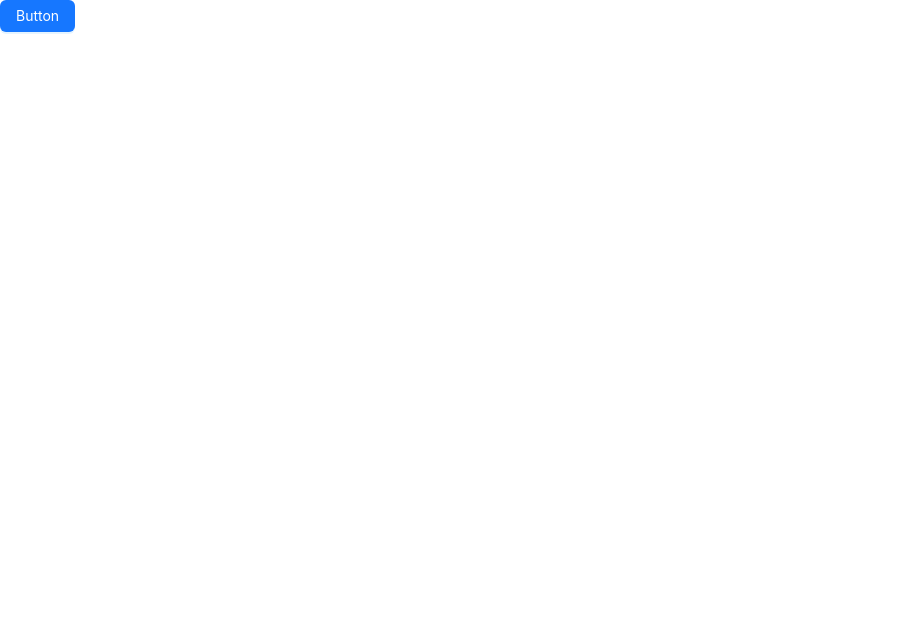
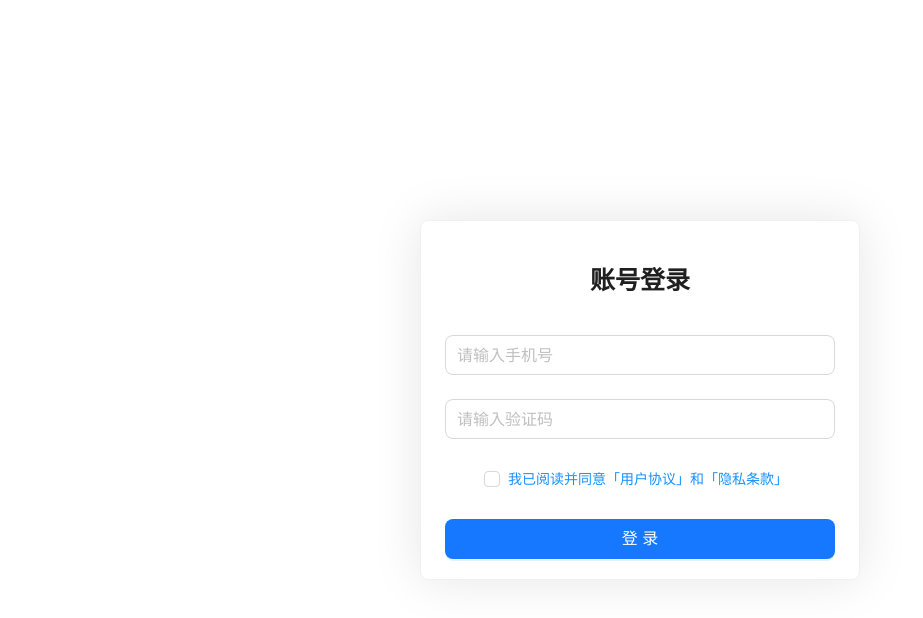
Before and after one commit to pupu22/geek-pc, a React (Create React App) app: page /login in a window 1280 px wide. Shown: the top 618 px of the page, without its empty margins (0-923 px from the left). Built offline with nearby package versions, Linux system fonts and the light colour scheme.

Commit message:
登录页面加入表单

```diff
--- a/src/pages/Login/index.js
+++ b/src/pages/Login/index.js
@@ -1,9 +1,31 @@
-import { Button } from 'antd'
+import { Form, Input, Button, Checkbox , Card} from 'antd'
+import './index.scss'
 function Login (){
     return (
-        <div>
-            <Button type="primary">Button</Button>
+        <div className="login">
+            <Card className="login-container">
+                <div className='login-font'>账号登录</div>
+                <Form>
+                    <Form.Item>
+                        <Input size='large' placeholder='请输入手机号'></Input>
+                    </Form.Item>
+                    <Form.Item>
+                        <Input size='large' placeholder='请输入验证码'/>
+                    </Form.Item>
+                    <Form.Item>
+                        <Checkbox className='login-checkbox-label'>
+                            我已阅读并同意「用户协议」和「隐私条款」
+                        </Checkbox>
+                    </Form.Item>
+                    <Form.Item>
+                        <Button type="primary" htmlType="submit" size="large" block>
+                            登录
+                        </Button>
+                    </Form.Item>
+                </Form>
+            </Card>
         </div>
+
     )
 }
 export default Login
--- /dev/null
+++ b/src/pages/Login/index.scss
@@ -0,0 +1,29 @@
+.login {
+    width: 100%;
+    height: 100%;
+    position: absolute;
+    left: 0;
+    top: 0;
+
+    .login-container {
+      width: 440px;
+      height: 360px;
+      position: absolute;
+      left: 50%;
+      top: 50%;
+      transform: translate(-50%, -50%);
+      box-shadow: 0 0 50px rgb(0 0 0 / 10%);
+      text-align: center;
+    }
+    .login-font {
+        font-size: 25px;
+        width: 200px;
+        height: 70px;
+        margin: 0 auto 20px;
+        font-weight: bold;
+        line-height: 70px;
+      }
+    .login-checkbox-label {
+      color: #1890ff;
+    }
+  }
```
